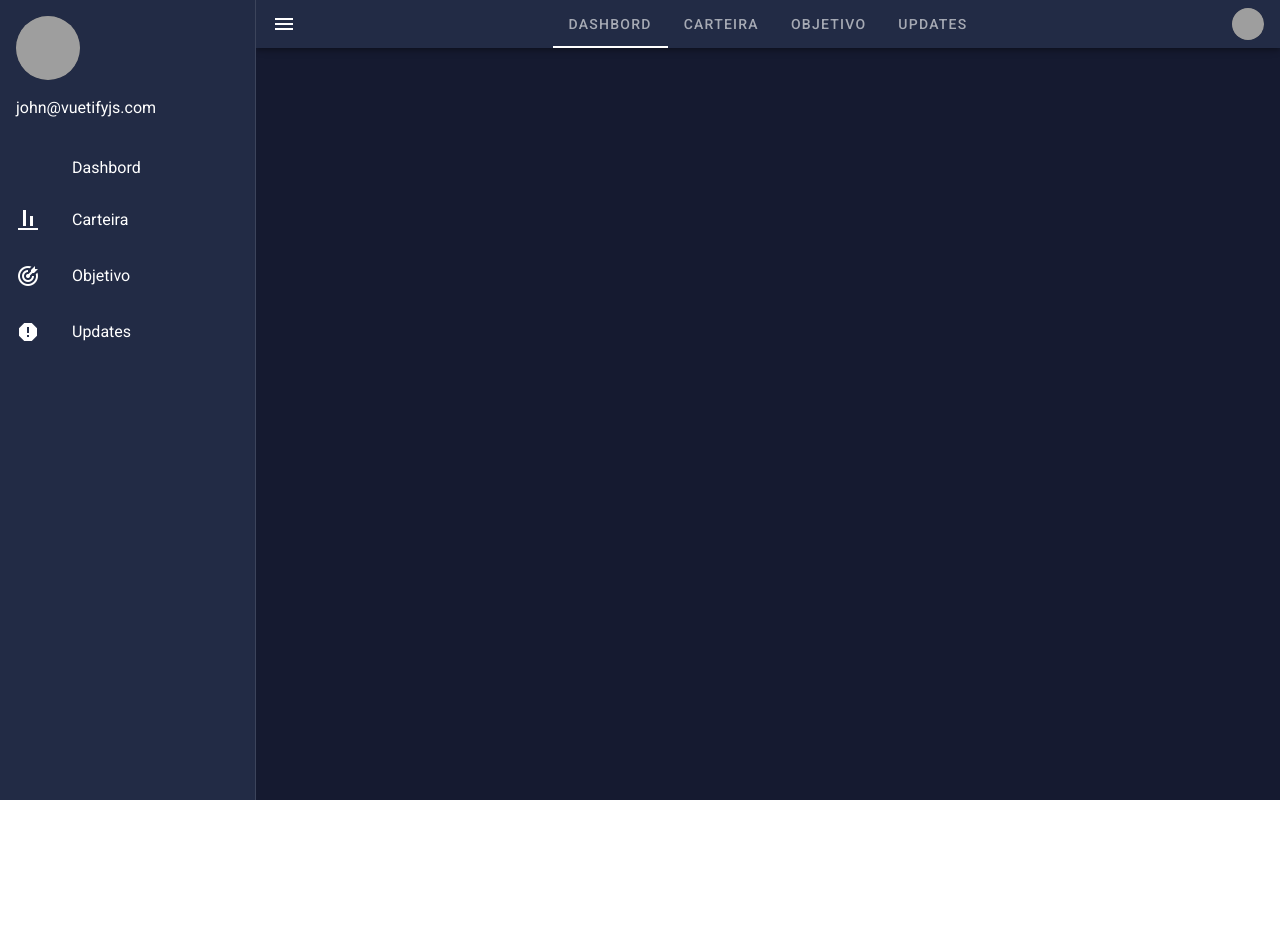
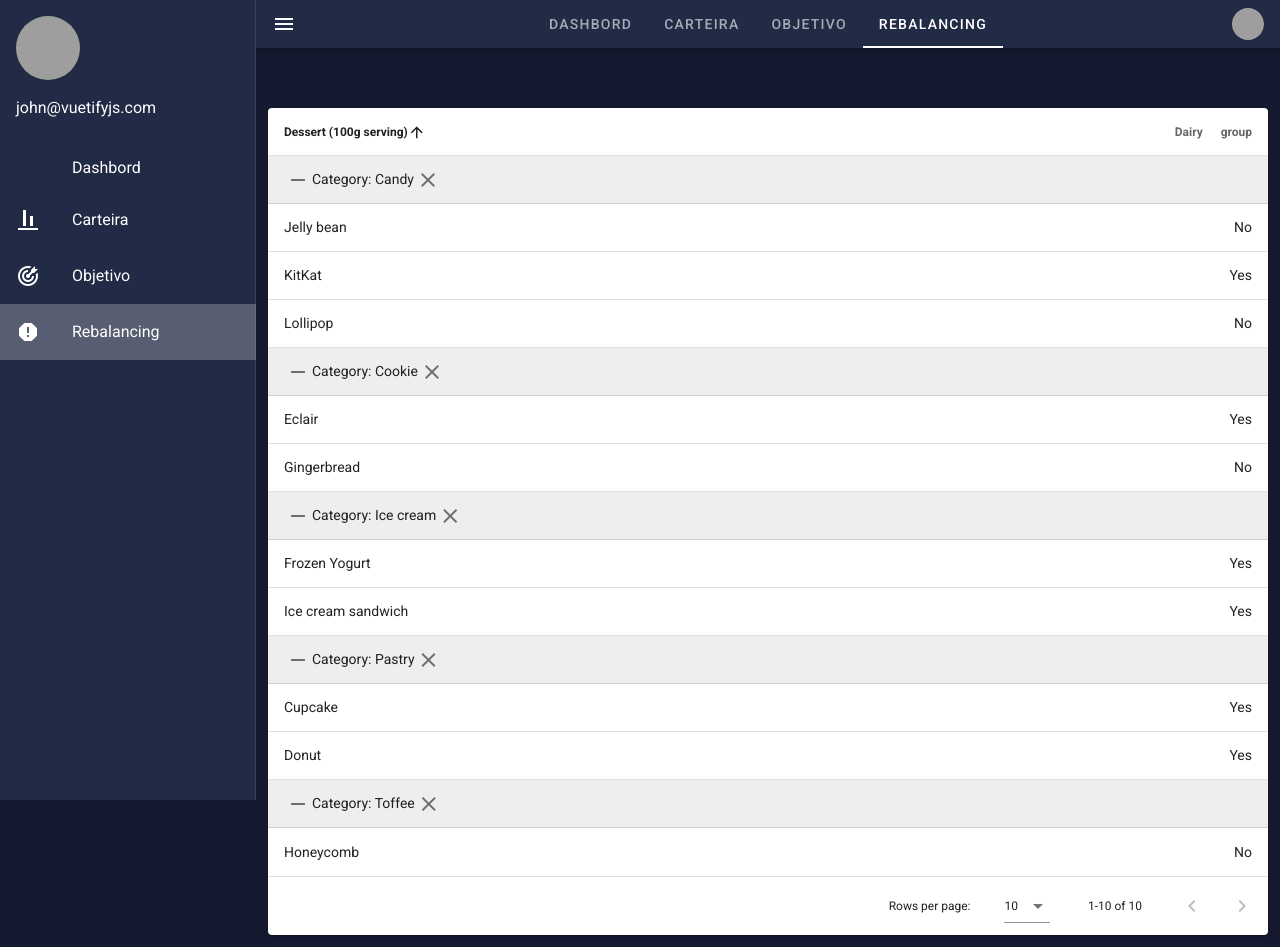
Before and after one commit to erickmob/yieldme-front, a Vue app: page /rebalancing in a window 1280 px wide. Before the commit the page ends 800 px from the top, so only its background shows below. Built offline with nearby package versions, Linux system fonts and the light colour scheme; grey boxes are pictures that could not be loaded.

Commit message:
rebalacing

```diff
--- a/src/App.vue
+++ b/src/App.vue
@@ -103,7 +103,7 @@
         ['mdi-desktop-mac-dashboard', 'Dashbord', '/yieldme-front'],
         ['mdi-align-vertical-bottom', 'Carteira', '/myWallet'],
         ['mdi-bullseye-arrow', 'Objetivo', '/targetWallet'],
-        ['mdi-alert-octagon', 'Updates', '/updates'],
+        ['mdi-alert-octagon', 'Rebalancing', '/rebalancing'],
       ],
     }),
   }
--- a/src/components/Dashboard.vue
+++ b/src/components/Dashboard.vue
@@ -63,7 +63,7 @@
           },
 
     })
-    }
+  }
 </script>
 
 <style scoped>
--- /dev/null
+++ b/src/components/Rebalancing.vue
@@ -0,0 +1,82 @@
+<template>
+  <v-data-table
+    :headers="headers"
+    :items="desserts"
+    item-key="name"
+    sort-by="name"
+    group-by="category"
+    class="elevation-1"
+    show-group-by
+  ></v-data-table>
+</template>
+
+<script>
+  export default {
+    data () {
+      return {
+        headers: [
+          {
+            text: 'Dessert (100g serving)',
+            align: 'start',
+            value: 'name',
+            groupable: false,
+          },
+          { text: 'Category', value: 'category', align: 'right' },
+          { text: 'Dairy', value: 'dairy', align: 'right' },
+        ],
+        desserts: [
+          {
+            name: 'Frozen Yogurt',
+            category: 'Ice cream',
+            dairy: 'Yes',
+          },
+          {
+            name: 'Ice cream sandwich',
+            category: 'Ice cream',
+            dairy: 'Yes',
+          },
+          {
+            name: 'Eclair',
+            category: 'Cookie',
+            dairy: 'Yes',
+          },
+          {
+            name: 'Cupcake',
+            category: 'Pastry',
+            dairy: 'Yes',
+          },
+          {
+            name: 'Gingerbread',
+            category: 'Cookie',
+            dairy: 'No',
+          },
+          {
+            name: 'Jelly bean',
+            category: 'Candy',
+            dairy: 'No',
+          },
+          {
+            name: 'Lollipop',
+            category: 'Candy',
+            dairy: 'No',
+          },
+          {
+            name: 'Honeycomb',
+            category: 'Toffee',
+            dairy: 'No',
+          },
+          {
+            name: 'Donut',
+            category: 'Pastry',
+            dairy: 'Yes',
+          },
+          {
+            name: 'KitKat',
+            category: 'Candy',
+            dairy: 'Yes',
+          },
+        ],
+      }
+    },
+  }
+</script>
--- a/src/components/Updates.vue
+++ /dev/null
@@ -1,3 +0,0 @@
-<template>
-    <h1>Updates </h1>
-</template>
--- a/src/router.js
+++ b/src/router.js
@@ -4,7 +4,7 @@ import Router from 'vue-router'
 import Dashboard from './components/Dashboard'
 import MyWallet from './components/MyWallet'
 import TargetWallet from './components/TargetWallet'
-import Updates from './components/Updates'
+import Rebalancing from './components/Rebalancing'
 
 Vue.use(Router)
 
@@ -14,6 +14,6 @@ export default new Router({
         { path: '/yieldme-front', component:Dashboard},
         { path: '/myWallet', component:MyWallet},
         { path: '/targetWallet', component:TargetWallet},
-        { path: '/updates', component:Updates},
+        { path: '/rebalancing', component:Rebalancing},
     ]
 })
```
